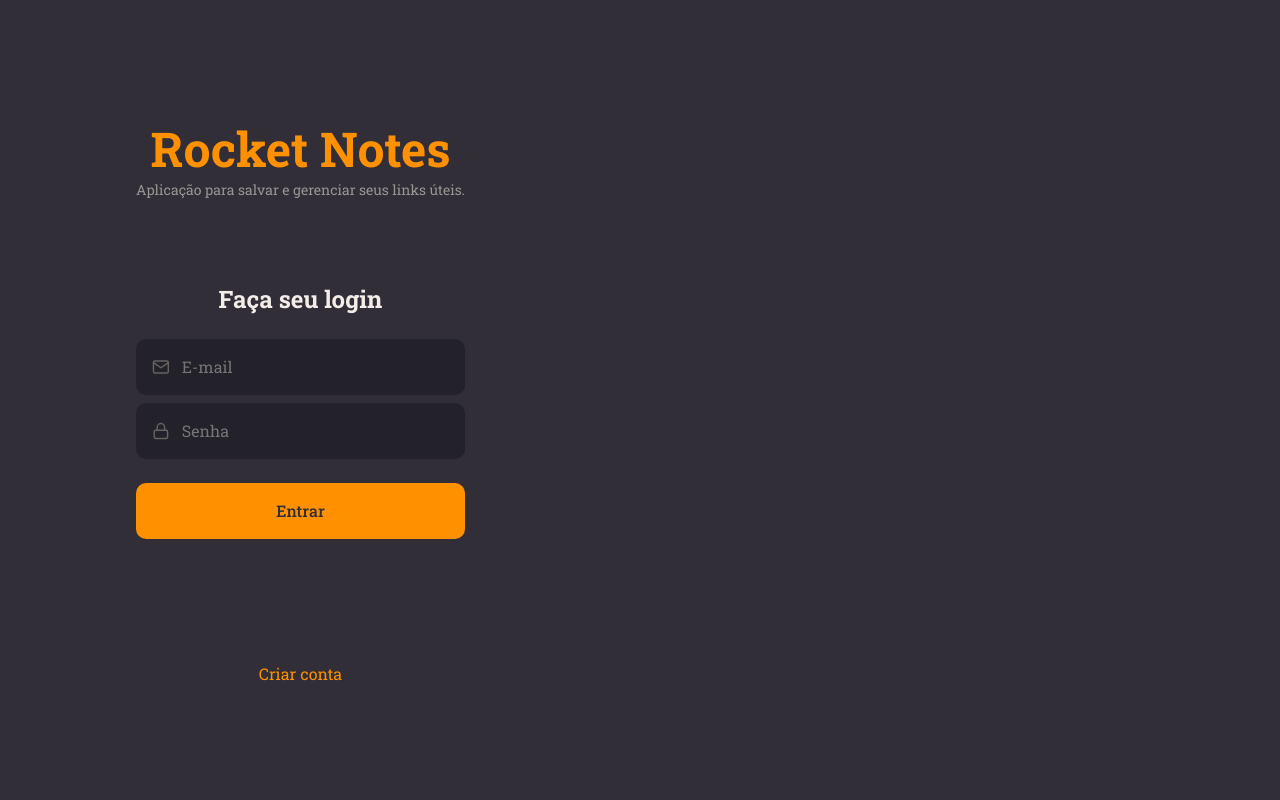
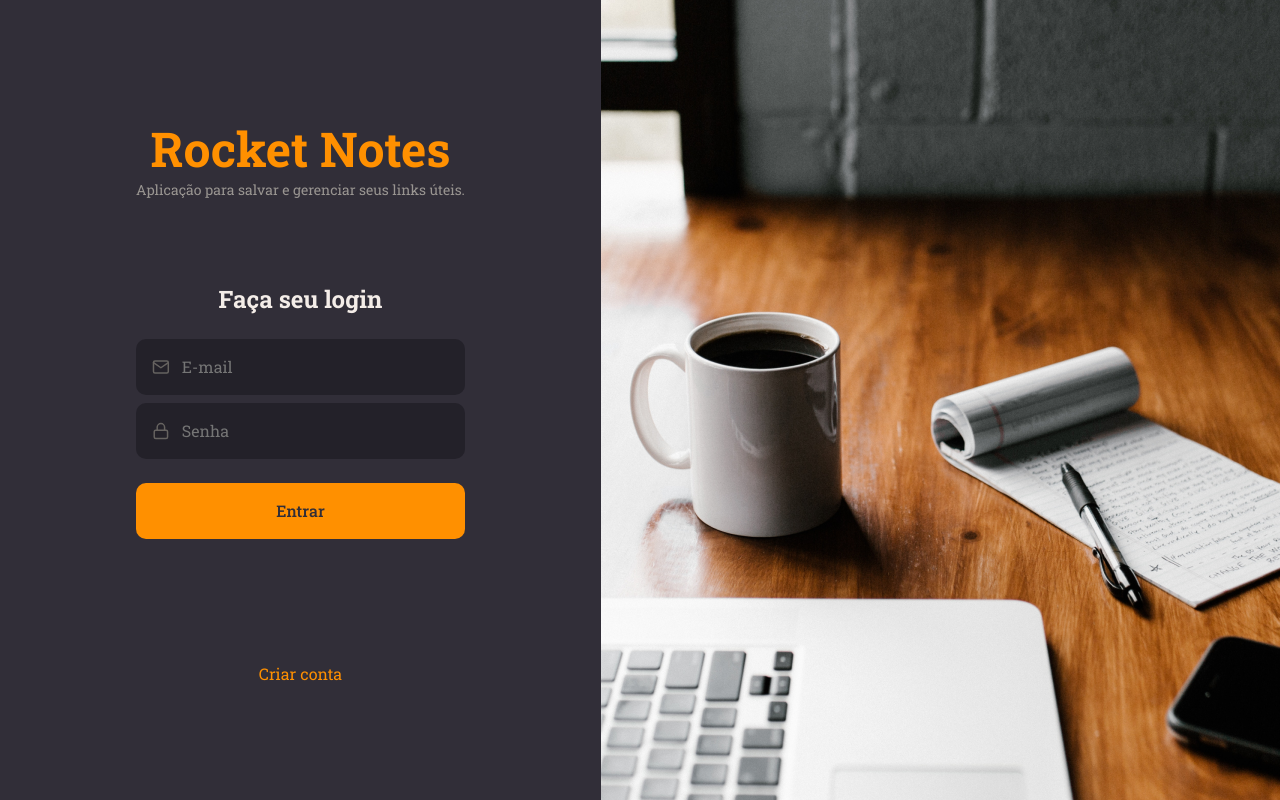
Before and after one commit to Edmilsonhdr/rocketnotes, a React (Vite) app: page / in a window 1280 px wide. Built offline with nearby package versions, Linux system fonts and the light colour scheme.

Commit message:
add imagem

```diff
--- a/src/pages/SignIn/index.jsx
+++ b/src/pages/SignIn/index.jsx
@@ -1,7 +1,7 @@
 import { FiMail, FiLock } from "react-icons/fi";
 import { Input } from "../../components/Input";
 import { Button } from "../../components/Button";
-import { Container, Form } from "./styles";
+import { Container, Form, Background } from "./styles";
 export function SignIn() {
   return (
     <Container>
@@ -18,6 +18,7 @@
 
         <a href="#">Criar conta</a>
       </Form>
+      <Background />
     </Container>
   );
 }
--- a/src/pages/SignIn/styles.js
+++ b/src/pages/SignIn/styles.js
@@ -1,4 +1,5 @@
 import styled from 'styled-components';
+import backgroundImg from '../../assets/background.png'
 
 export const Container = styled.div`
     height: 100vh;
@@ -39,3 +40,9 @@
    }
 
 `;
+
+export const Background = styled.div`
+    flex: 1;
+    background: url(${backgroundImg}) no-repeat center center;
+    background-color: cover;
+`;
```
Also changed, not shown: src/assets/background.png (added).
